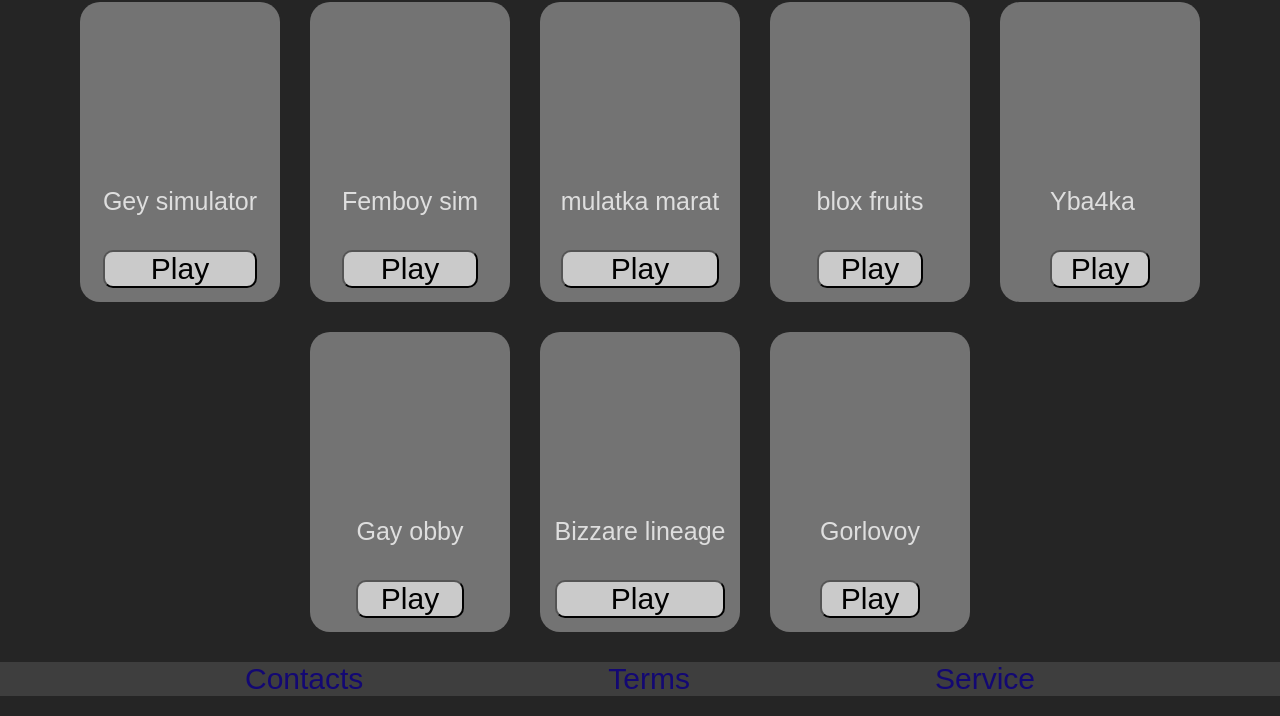
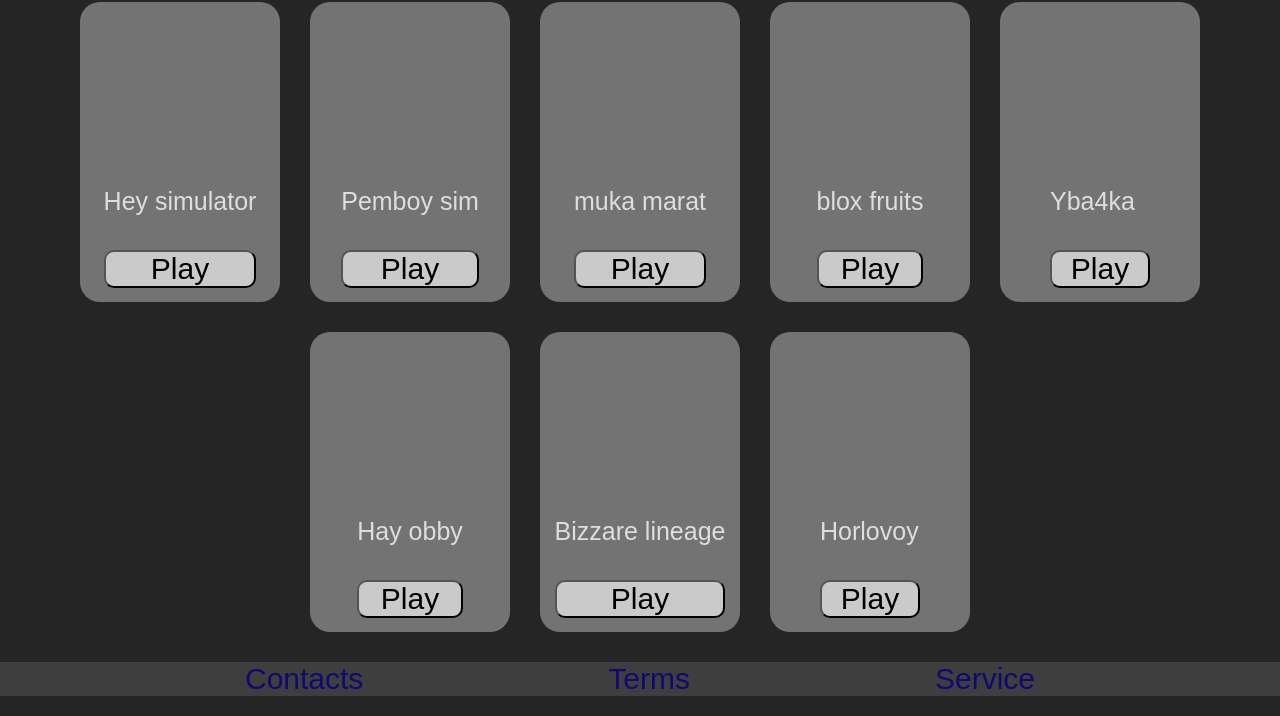
Before and after one commit to pidarasik1488/mvvms, a plain HTML site: page index.html in a window 1280 px wide. Shown: the part 84-800 px from the top of the page. Drawn offline with Linux system fonts and the light colour scheme; a web font is replaced by a local one.

Commit message:
change 1

```diff
--- a/index.html
+++ b/index.html
@@ -27,17 +27,17 @@
         <div class="container">
             <div class="con">
 
-                <p>Gey simulator</p>
+                <p>Hey simulator</p>
                 <button>Play</button>
             </div>
             <div class="con">
 
-                <p>Femboy sim</p>
+                <p>Pemboy sim</p>
                 <button>Play</button>
             </div>
             <div class="con">
 
-                <p>mulatka marat</p>
+                <p>muka marat</p>
                 <button>Play</button>
             </div>
             <div class="con">
@@ -52,7 +52,7 @@
             </div>
             <div class="con">
 
-                <p>Gay obby</p>
+                <p>Hay obby</p>
                 <button>Play</button>
             </div>
             <div class="con">
@@ -62,7 +62,7 @@
             </div>
             <div class="con">
 
-                <p>Gorlovoy</p>
+                <p>Horlovoy</p>
                 <button>Play</button>
             </div>
 
```
